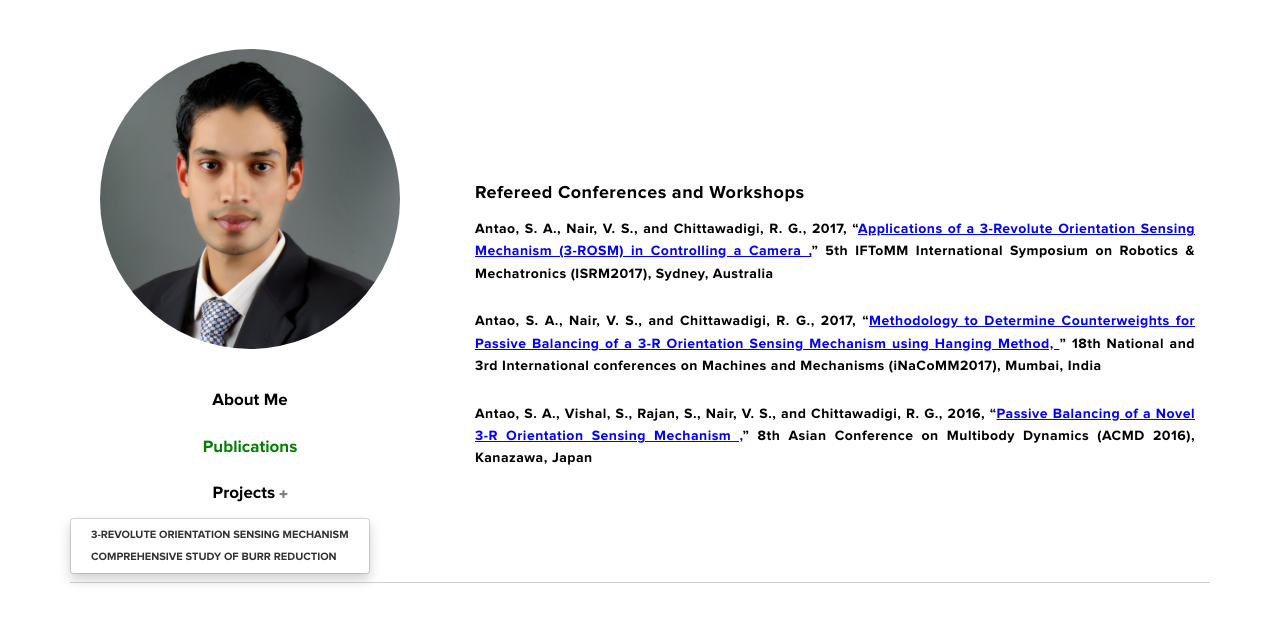
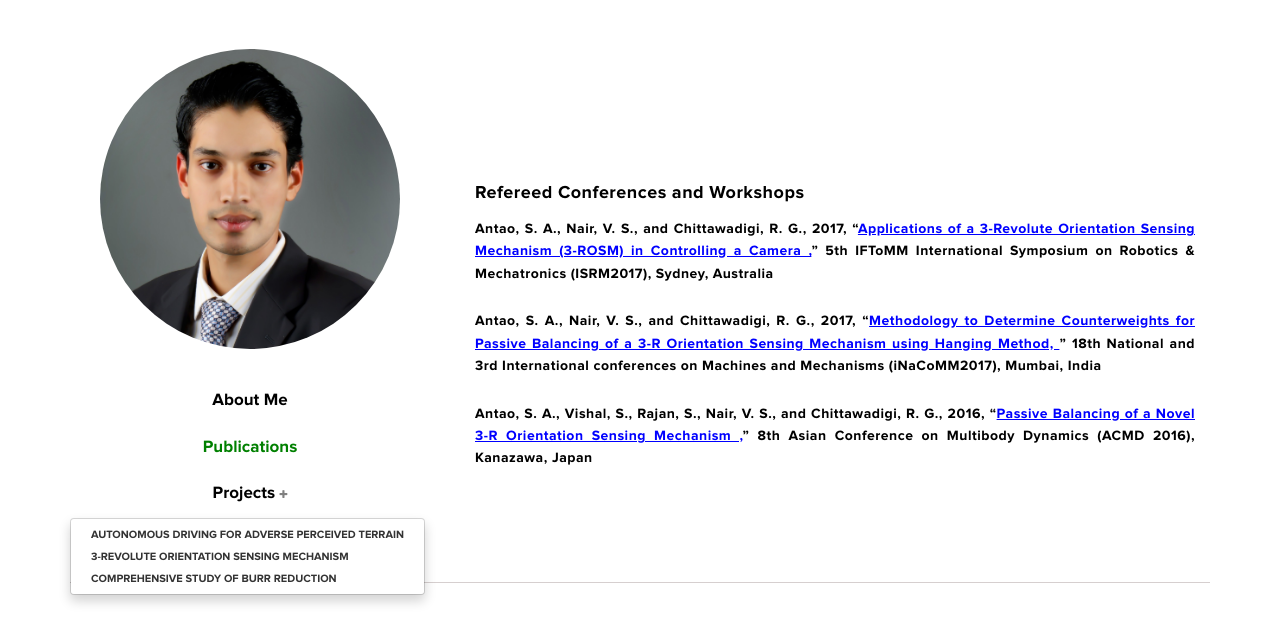
Before and after one commit to ShasaAntao/shasaantao.github.io, a plain HTML site: page publications.html in a window 1280 px wide. Both pictures are taken after a click on the button "Projects". Shown: the part 98-740 px from the top of the page. Drawn offline with nearby package versions, Linux system fonts and the light colour scheme; files whose address does not match are found by name.

Commit message:
Update publications.html

```diff
--- a/publications.html
+++ b/publications.html
@@ -73,7 +73,7 @@
                                  projects <i class="fa fa-plus" aria-hidden="true"></i>
                                 </button>
                                   <ul class="dropdown-menu">
-				    <li><a href="p1.html">Autonomous Driving for Adverse Perceived Terrain</a></li>
+				    <li><a href="p3.html">AUTONOMOUS DRIVING FOR ADVERSE PERCEIVED TERRAIN</a></li>
                                     <li><a href="p2.html">3-REVOLUTE ORIENTATION SENSING MECHANISM</a></li>
                                     <li><a href="p3.html">COMPREHENSIVE STUDY OF BURR REDUCTION</a></li>
                                   </ul>
@@ -116,6 +116,7 @@
                                  projects <i class="fa fa-plus" aria-hidden="true"></i>
                                 </button>
                                   <ul class="dropdown-menu">
+				    <li><a href="p3.html">AUTONOMOUS DRIVING FOR ADVERSE PERCEIVED TERRAIN</a></li>
                                     <li><a href="p1.html">3-REVOLUTE ORIENTATION SENSING MECHANISM</a></li>
                                     <li><a href="p2.html">COMPREHENSIVE STUDY OF BURR REDUCTION</a></li>
                                   </ul>
```
